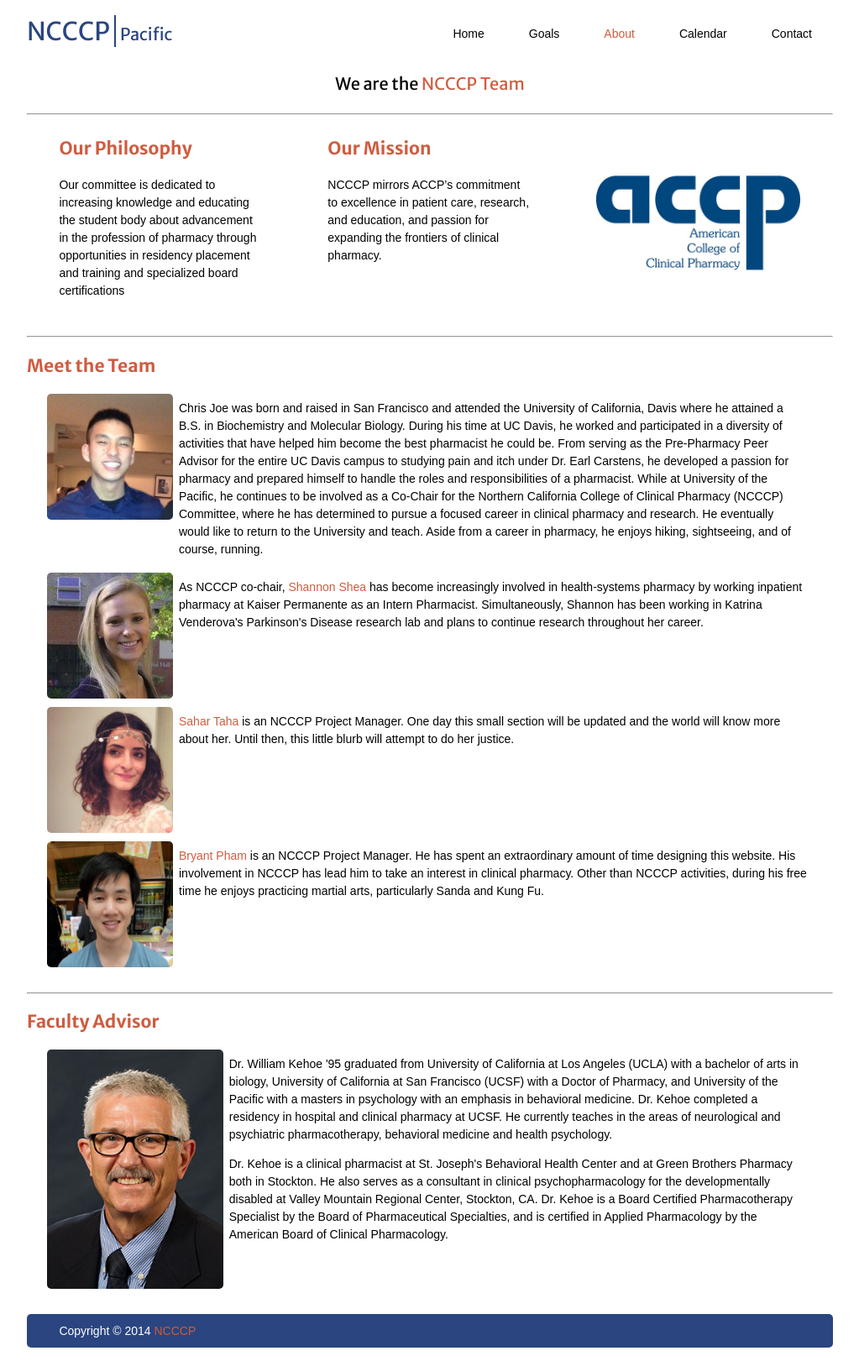
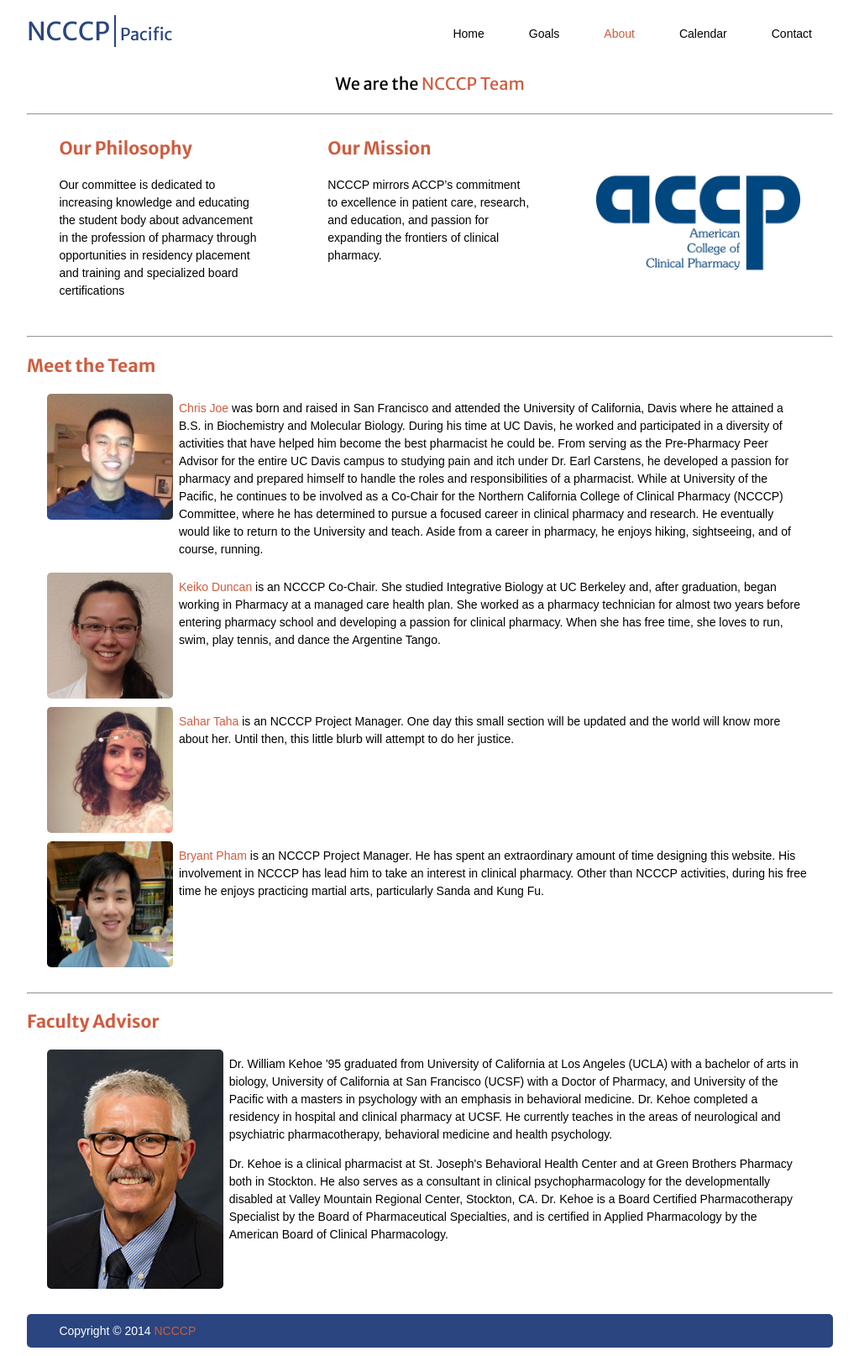
Before and after one commit to ncccp/ncccp.github.io, a Jekyll site: the page built from about.html, in a window 1280 px wide. Shown: the whole page at 84% size, without its empty margins (128-1151 px from the left). Built offline with Jekyll 4.4.1, drawn with Linux system fonts in a browser that asks for light colours.

Commit message:
Added Keiko's Blurb + Picture

```diff
--- a/about.html
+++ b/about.html
@@ -9,11 +9,11 @@ team:
   -
     name: Chris Joe
     image_dim: 188
-    blurb: Chris Joe was born and raised in San Francisco and attended the University of California, Davis where he attained a B.S. in Biochemistry and Molecular Biology. During his time at UC Davis, he worked and participated in a diversity of activities that have helped him become the best pharmacist he could be. From serving as the Pre-Pharmacy Peer Advisor for the entire UC Davis campus to studying pain and itch under Dr. Earl Carstens, he developed a passion for pharmacy and prepared himself to handle the roles and responsibilities of a pharmacist. While at University of the Pacific, he continues to be involved as a Co-Chair for the Northern California College of Clinical Pharmacy (NCCCP) Committee, where he has determined to pursue a focused career in clinical pharmacy and research. He eventually would like to return to the University and teach. Aside from a career in pharmacy, he enjoys hiking, sightseeing, and of course, running.
+    blurb: <em>Chris Joe</em> was born and raised in San Francisco and attended the University of California, Davis where he attained a B.S. in Biochemistry and Molecular Biology. During his time at UC Davis, he worked and participated in a diversity of activities that have helped him become the best pharmacist he could be. From serving as the Pre-Pharmacy Peer Advisor for the entire UC Davis campus to studying pain and itch under Dr. Earl Carstens, he developed a passion for pharmacy and prepared himself to handle the roles and responsibilities of a pharmacist. While at University of the Pacific, he continues to be involved as a Co-Chair for the Northern California College of Clinical Pharmacy (NCCCP) Committee, where he has determined to pursue a focused career in clinical pharmacy and research. He eventually would like to return to the University and teach. Aside from a career in pharmacy, he enjoys hiking, sightseeing, and of course, running.
   -
-    name: Shannon Shea
+    name: Keiko Duncan
     image_dim: 150
-    blurb: As NCCCP co-chair, <em>Shannon Shea</em> has become increasingly involved in health-systems pharmacy by working inpatient pharmacy at Kaiser Permanente as an Intern Pharmacist. Simultaneously, Shannon has been working in Katrina Venderova's Parkinson's Disease research lab and plans to continue research throughout her career.
+    blurb: <em>Keiko Duncan</em> is an NCCCP Co-Chair.  She studied Integrative Biology at UC Berkeley and, after graduation, began working in Pharmacy at a managed care health plan.  She worked as a pharmacy technician for almost two years before entering pharmacy school and developing a passion for clinical pharmacy.  When she has free time, she loves to run, swim, play tennis, and dance the Argentine Tango.
   -
     name: Sahar Taha
     image_dim: 404
```
Also changed, not shown: assets/img/about/keiko_duncan.jpg (added).
